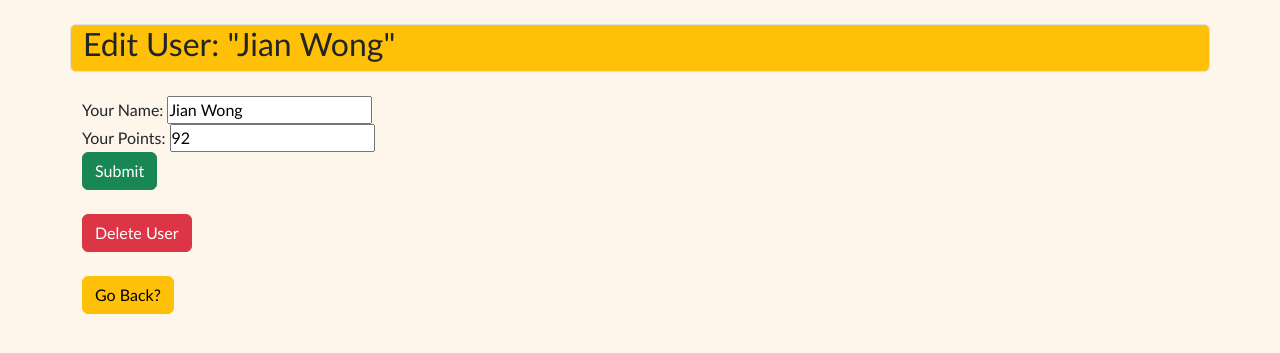
After one commit to MatthewMakila/SWE-Flask-CURD-App, a Flask app: page /122/edit_user/ in a window 1280 px wide. The commit adds this page. Shown: the top 353 px of the page. Run offline with Flask 3, Linux system fonts and the light colour scheme; data comes from the database, SQL or seed files in the repository; both versions use the stored data as it was after the commit.

Commit message:
full db + flask functionality for create, searchbar, and delete

```diff
--- a/cmsc447-hw2-sp2024-Makila-Matthew/app.py
+++ b/cmsc447-hw2-sp2024-Makila-Matthew/app.py
@@ -1,15 +1,40 @@
-from flask import Flask, render_template, request, url_for, flash, redirect
+from flask import Flask, render_template, request, url_for, abort, redirect, flash
 import sqlite3
-
-# simply a test for Flask import
 
 app = Flask(__name__)
 
+# my secret key
+app.config['SECRET_KEY'] = 'after 7 - sara smile'
+
+# my methods
+# connect to sqlite
 def get_db_connection():
     connect = sqlite3.connect('user_data.db')
     connect.row_factory = sqlite3.Row
     return connect
 
+# grab a user's id for create/delete
+def get_user(user_id):
+    connect = get_db_connection()
+    user = connect.execute('SELECT * FROM users WHERE id = ?',
+                           (user_id,)).fetchone()
+    connect.close()
+    if user is None:
+        abort(404) # user did not exist
+    return user
+
+# searching for users
+def search_users(query):
+    connect = get_db_connection()
+    # ensures we can get a user with any matching part of name or a complete ID!
+    users = connect.execute("SELECT * FROM users WHERE user_name LIKE ? OR id = ?",
+                            ('%' + query + '%', query)).fetchall()
+    connect.close()
+    return users
+
+
+#######################App Routing##############################
+# app routes to pages for functionality
 @app.route('/')
 def index():
     connect = get_db_connection()
@@ -25,7 +50,6 @@ def create_user():
         name = request.form['user_name']
         id = request.form['id']
         points = request.form['points']
-        print(name, id, points)
 
         # add the new user into the db
         connect = get_db_connection()
@@ -38,9 +62,49 @@ def create_user():
     return render_template('create_user.html')
 
 # the search/lookup page
-@app.route('/search_user/')
+@app.route('/search_user/', methods=('GET', 'POST'))
 def search_user():
     connect = get_db_connection()
     users = connect.execute('SELECT * FROM users').fetchall()
     connect.close()
+
+    if request.method == 'POST':
+        query = request.form['query']
+        users = search_users(query)
+        return render_template('search_user.html', users=users, query=query)
+
     return render_template('search_user.html', users=users)
+
+# edit a user's info
+@app.route('/<int:id>/edit_user/', methods=('GET', 'POST'))
+def edit_user(id):
+    user = get_user(id)
+
+    if request.method == 'POST':
+        name = request.form['user_name']
+        points = request.form['points']
+
+        # make the edit from user and redirect back home
+        connect = get_db_connection()
+        connect.execute('UPDATE users SET user_name = ?, points = ?'
+                    ' WHERE id = ?',
+                    (name, points, id))
+        connect.commit()
+        connect.close()
+        return redirect(url_for('index'))
+
+    return render_template('edit_user.html', user=user)
+
+# delete a user
+@app.route('/<int:id>/delete_user/', methods=('POST',))
+def delete_user(id):
+    user = get_user(id)
+    connect = get_db_connection()
+    connect.execute('DELETE FROM users WHERE id = ?', (id,))
+    connect.commit()
+    connect.close()
+
+    # let them know deletion worked and return home
+    flash('"{}" was removed from the database :O'.format(user['user_name']))
+
+    return redirect(url_for('index'))
--- a/cmsc447-hw2-sp2024-Makila-Matthew/templates/create_user.html
+++ b/cmsc447-hw2-sp2024-Makila-Matthew/templates/create_user.html
@@ -13,8 +13,8 @@
 
     </head>
     <body>
-        <div class="row mt-4">
-            <h2>Create a New User</h2>
+        <div class="container rounded border mt-4 bg-success">
+            <h2 style="color:white;">Create User</h2>
         </div>
         <div class="container mt-4">
             <!--Form to get info to create new user-->
@@ -38,7 +38,7 @@
 
             <!--Return to home button-->
             <div class="row mt-4">
-                <a href="{{ url_for('index') }}"><button type="button" class="btn btn-success">Go Back?</button></a>
+                <a href="{{ url_for('index') }}"><button type="button" class="btn btn-success">Return Home?</button></a>
             </div>
         </div>
     </body>
--- /dev/null
+++ b/cmsc447-hw2-sp2024-Makila-Matthew/templates/edit_user.html
@@ -0,0 +1,51 @@
+<!DOCTYPE html>
+<html>
+    <head>
+        <title>Edit User</title>
+        <!--Scale and style webpage-->
+        <link href=
+        "https://cdn.jsdelivr.net/npm/bootstrap@5.3.2/dist/css/bootstrap.min.css"
+              rel="stylesheet"
+        />
+        <link href="{{ url_for('static', filename='style.css') }}" rel="stylesheet">
+
+        <meta name="viewport" content="width=device-width, initial-scale=1">
+
+    </head>
+    <body>
+        <div class="container rounded border mt-4 bg-warning">
+            <h2>Edit User: "{{ user['user_name']}}"</h2>
+        </div>
+        <!--Make section to search for user by name to select to edit-->
+
+        <div class="container mt-4">
+            <!--Form to get info to edit details of user-->
+            <div class="row mt-4">
+                <form method="POST">
+                    <label>Your Name:</label>
+                    <input type="name" name="user_name" placeholder="Enter your name"
+                    value="{{ request.form['user_name'] or user['user_name']}}" required><br/>
+
+                    <label>Your Points:</label>
+                    <input type="number" name="points" placeholder="Enter your points"
+                    value="{{ request.form['points'] or user['points']}}" required><br/>
+
+                    <input type="submit" class="btn btn-success" value="Submit"/><br/>
+                </form>
+
+                <!--Remove a user-->
+                <div class="row mt-4">
+                    <form action="{{ url_for('delete_user', id=user['id']) }}" method="POST">
+                        <input type="submit" class="btn btn-danger" value="Delete User"
+                        onclick="return confirm('Are you sure you want to delete this user? This cannot be undone')">
+                    </form>
+                </div>
+            </div>
+
+            <!--Return to home button-->
+            <div class="row mt-4">
+                <a href="{{ url_for('search_user') }}"><button type="button" class="btn btn-warning">Go Back?</button></a>
+            </div>
+        </div>
+    </body>
+</html>
```
Also changed, not shown: cmsc447-hw2-sp2024-Makila-Matthew/templates/index.html (+2 -6 lines), cmsc447-hw2-sp2024-Makila-Matthew/templates/search_user.html (+18 -3 lines), cmsc447-hw2-sp2024-Makila-Matthew/README.md, cmsc447-hw2-sp2024-Makila-Matthew/user_data.db, 2 other files.
